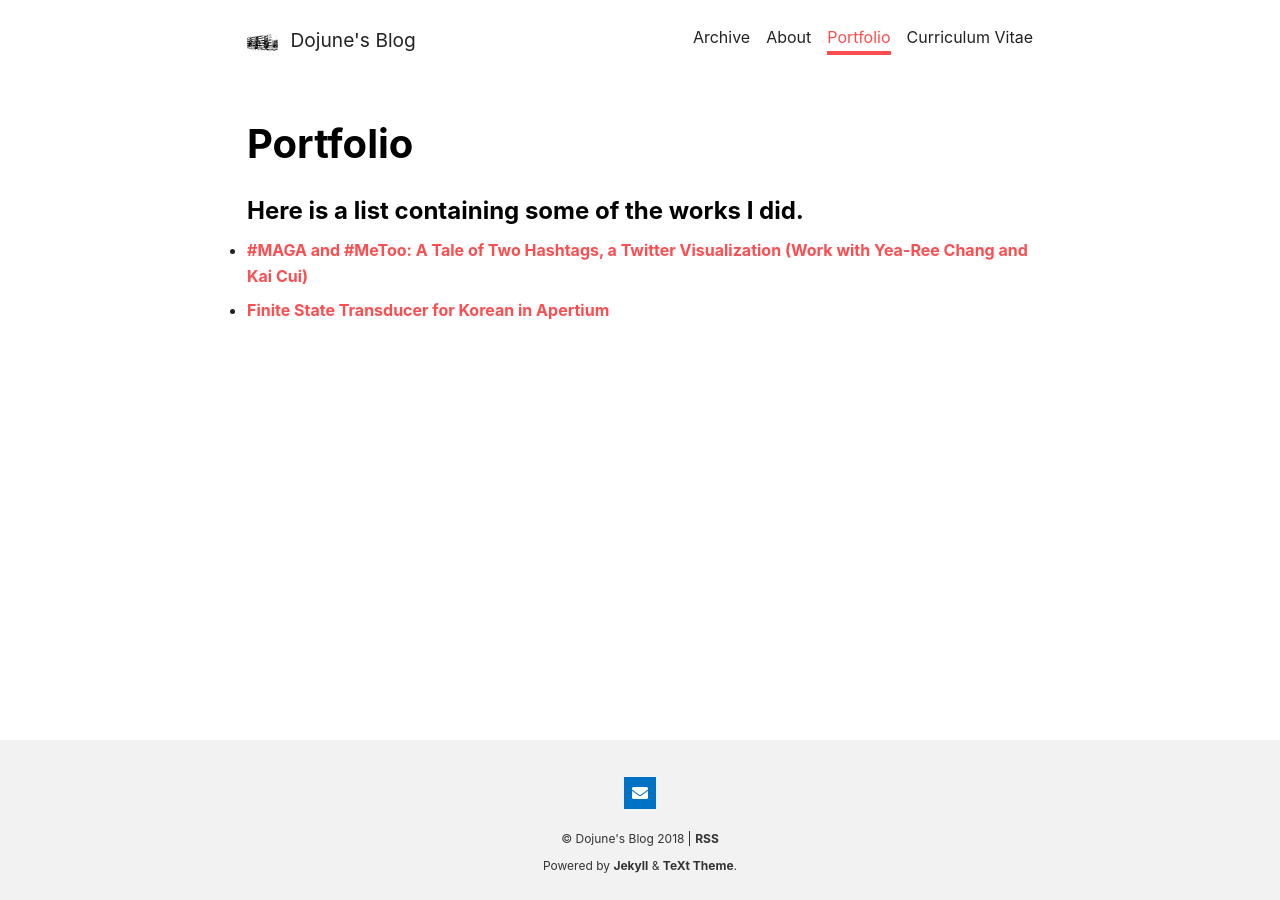
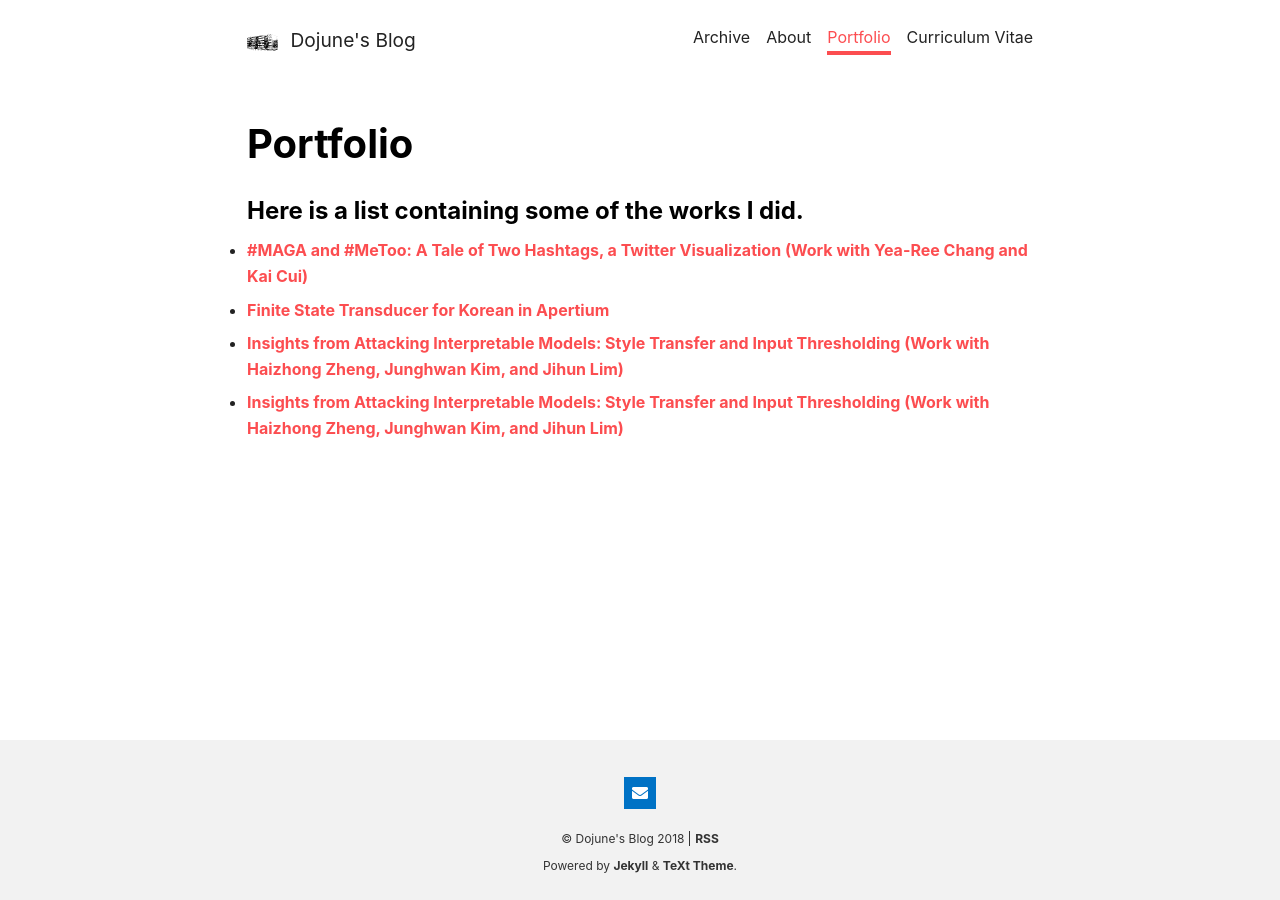
Before and after one commit to mindojune/oldmindojune.github.io, a Jekyll site: the page built from portfolio.md, in a window 1280 px wide. Built offline with Jekyll 4.4.1, drawn with Linux system fonts in a browser that asks for light colours; nearby versions of some CDN libraries; our own code applies the rules of GitHub Pages for plain Markdown files.

Commit message:
Update portfolio.md

```diff
--- a/portfolio.md
+++ b/portfolio.md
@@ -6,3 +6,7 @@ title: "Portfolio"
 - [#MAGA and #MeToo: A Tale of Two Hashtags, a Twitter Visualization (Work with Yea-Ree Chang and Kai Cui)](https://cyearee.github.io/twitter_visualization/index.html)
 
 - [Finite State Transducer for Korean in Apertium](https://github.com/mindojune/kor-transducer)
+
+- [Insights from Attacking Interpretable Models: Style Transfer and Input Thresholding (Work with Haizhong Zheng, Junghwan Kim, and Jihun Lim)](https://github.com/mindojune/mindojune.github.io/blob/master/_data/eecs598_012_project.pdf)
+
+- [Insights from Attacking Interpretable Models: Style Transfer and Input Thresholding (Work with Haizhong Zheng, Junghwan Kim, and Jihun Lim)](https://github.com/mindojune/mindojune.github.io/blob/master/_data/eecs598_012_project.pdf)
```
